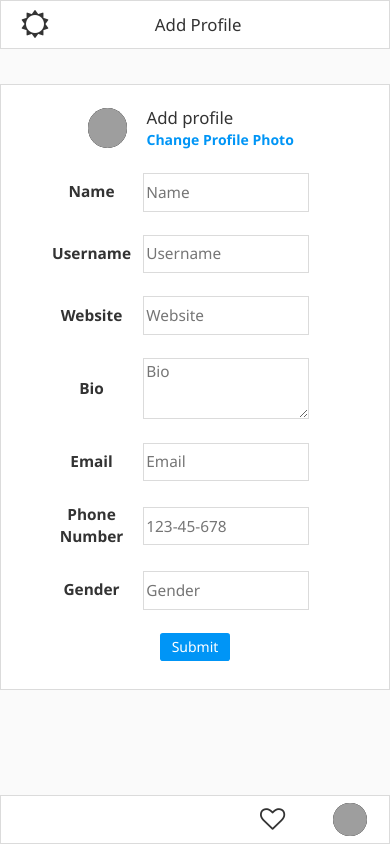
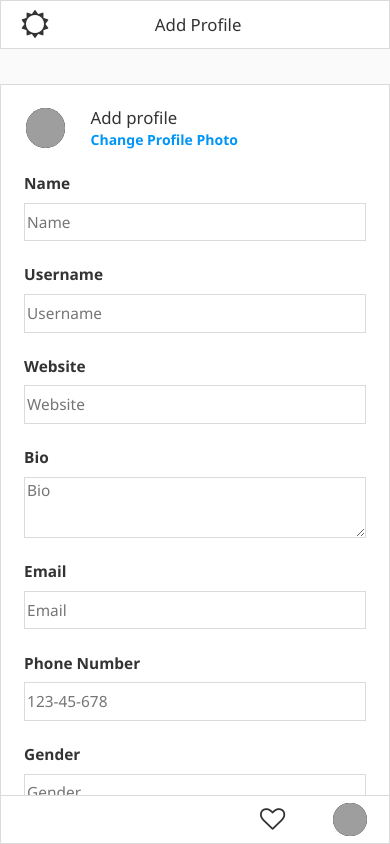
Before and after one commit to marveldev/instagram-react-app, a React (Create React App) app: page /settings in a window 390 px wide. Built offline with nearby package versions, Linux system fonts and the light colour scheme; grey boxes are pictures that could not be loaded.

Commit message:
add settings responsiveness for max screen size of 425px

```diff
--- a/src/components/gallery/Gallery.js
+++ b/src/components/gallery/Gallery.js
@@ -35,19 +35,19 @@ const Gallery = () => {
     <div className="gallery">
       <div className="gallery-nav">
         <button type="button" className="current">
-          <i class="material-icons">&#xe3ec;</i>
+          <i className="material-icons">&#xe3ec;</i>
           <span>POSTS</span>
         </button>
         <button type="button">
-          <i class="material-icons">&#xe639;</i>
+          <i className="material-icons">&#xe639;</i>
           <span>IGTV</span>
         </button>
         <button type="button">
-          <i class="material-icons">&#xe867;</i>
+          <i className="material-icons">&#xe867;</i>
           <span>SAVED</span>
         </button>
         <button type="button">
-          <i class="material-icons">&#xe853;</i>
+          <i className="material-icons">&#xe853;</i>
           <span>TAGGED</span>
         </button>
       </div>
--- a/src/components/gallery/gallery.css
+++ b/src/components/gallery/gallery.css
@@ -212,24 +212,39 @@
 
   .gallery-nav {
     display: flex;
-    height: 2em;
+    height: 1em;
   }
 
   .gallery-nav i {
-    font-size: 2em;
+    font-size: 1.8em;
   }
 
   .gallery-nav .current {
     border-top: none;
-    color: blue;
+    color: #4593c7;
   }
 
   .gallery-nav > button {
-    height: 2em;
+    height: 1em;
+    outline: none;
   }
 
   .gallery-output {
     margin-bottom: 5em;
-    /* font-size: 0.48em; */
+    gap: 0.2em;
+    font-size: 0.5em;
+  }
+
+  .create-post-modal {
+    top: 0;
+    left: 0;
+    width: 100%;
+    height: 100%;
+    border-radius: 0;
+  }
+
+  #previewPost {
+    height: 25em;
+    width: auto;
   }
 }
--- a/src/components/settings/settings.css
+++ b/src/components/settings/settings.css
@@ -127,3 +127,31 @@
     margin: 1.5em auto;
   }
 }
+
+@media screen and (max-width: 425px) {
+  .settings-pane label {
+    display: flex;
+    flex-direction: column;
+    align-items: flex-start;
+    gap: 0.5em 0;
+    width: 100%;
+    padding: 0 1.5em;
+  }
+
+  .settings-pane input {
+    width: 100%;
+  }
+
+  .bio-box {
+    width: 100%;
+  }
+
+  .user-profile {
+    width: 100%;
+    grid-template-columns: 0.3fr 1fr;
+  }
+
+  .user-profile .nav-photo {
+    margin: 0 auto;
+  }
+}
--- a/src/index.css
+++ b/src/index.css
@@ -123,3 +123,15 @@
     height: 65%;
   }
 }
+
+@media screen and (max-width: 425px) {
+  .photo-modal {
+    left: 5%;
+    width: 90%;
+  }
+
+  .confirm-profile-photo {
+    left: 5%;
+    width: 90%;
+  }
+}
```
